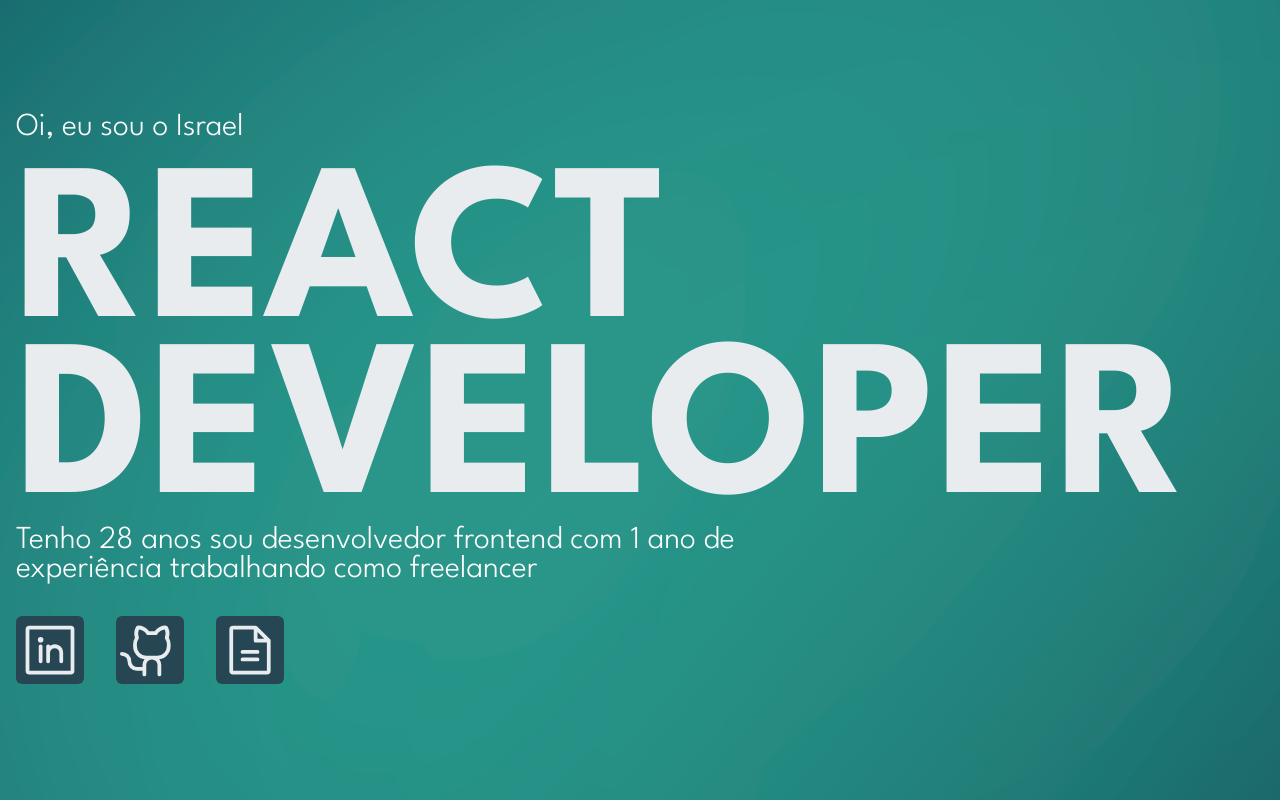
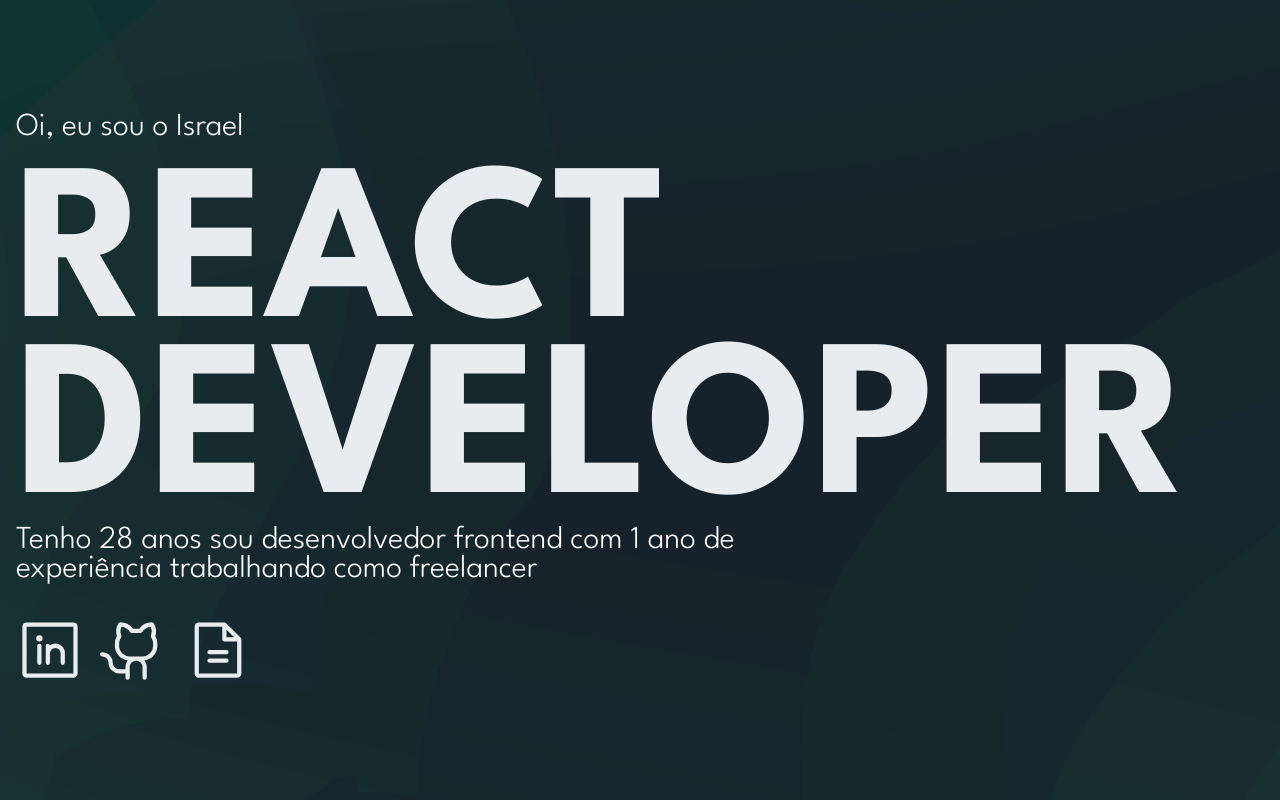
Before and after one commit to israelsanttana/react-portfolio, a React (Vite) app: page / in a window 1280 px wide. Built offline with nearby package versions, Linux system fonts and the light colour scheme.

Commit message:
fix: corrige background

```diff
--- a/src/components/hero/hero.module.css
+++ b/src/components/hero/hero.module.css
@@ -4,7 +4,9 @@
     display: flex;
     justify-content: center;
     align-items: center;
-    background-image: url(../../assets/blurry-gradient-haikei.svg);
+    background-image: url(../../assets/blurry-gradient-haikei-2.svg);
+    background-position: center;
+    background-repeat: no-repeat;
 }
 
 .hero_content h2 {
@@ -23,12 +25,14 @@
 
 .content_links {
     display: flex;
-    gap: 2rem;
+    gap: 1rem;
     color: var(--gray-color-100);
 }
 .content_links svg {
     color: var(--gray-color-100);
-    background-color: var(--primary-color);
-    padding: 4px;
-    border-radius: 6px;
 }
+
+.content_links svg:hover {
+    color: var(--quintennary-color);
+    transition: 0.3s;
+}
```
Also changed, not shown: src/assets/blurry-gradient-haikei-2.svg (added), src/assets/blurry-gradient-haikei.svg (deleted).
